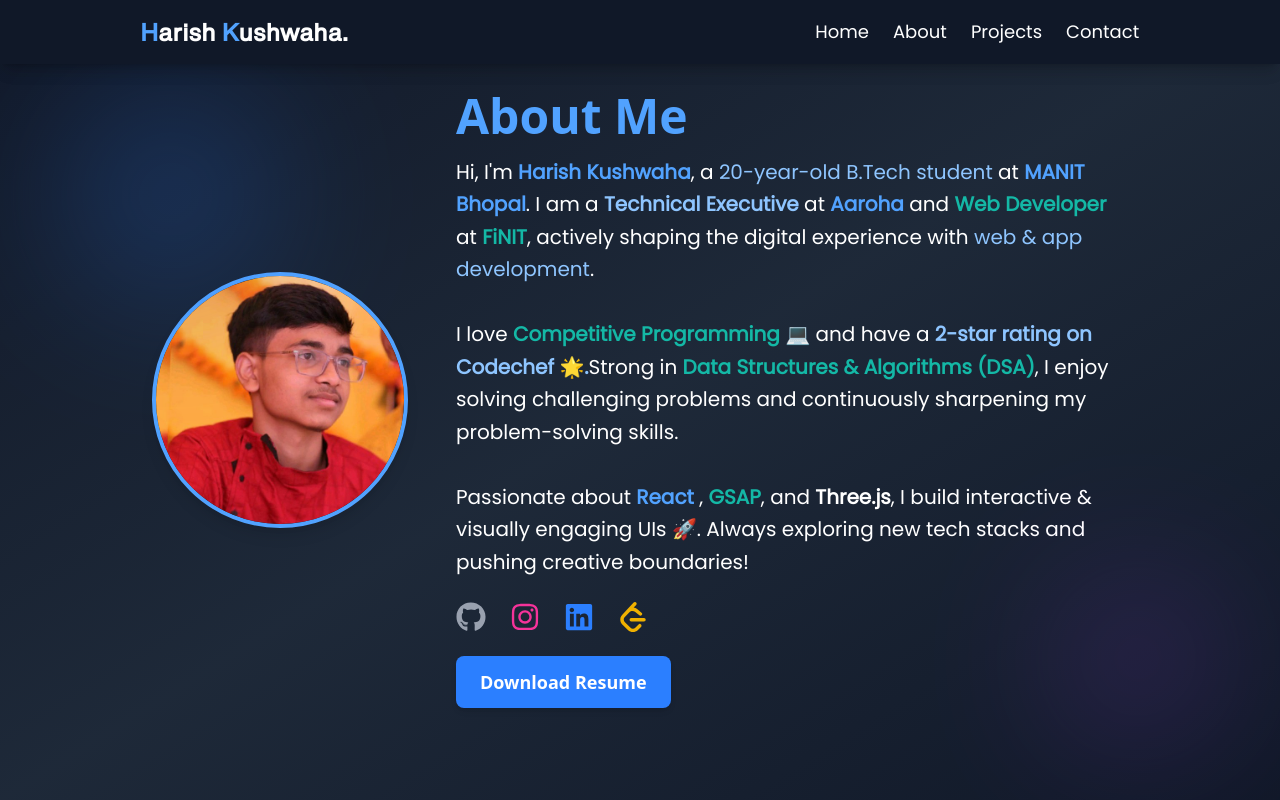
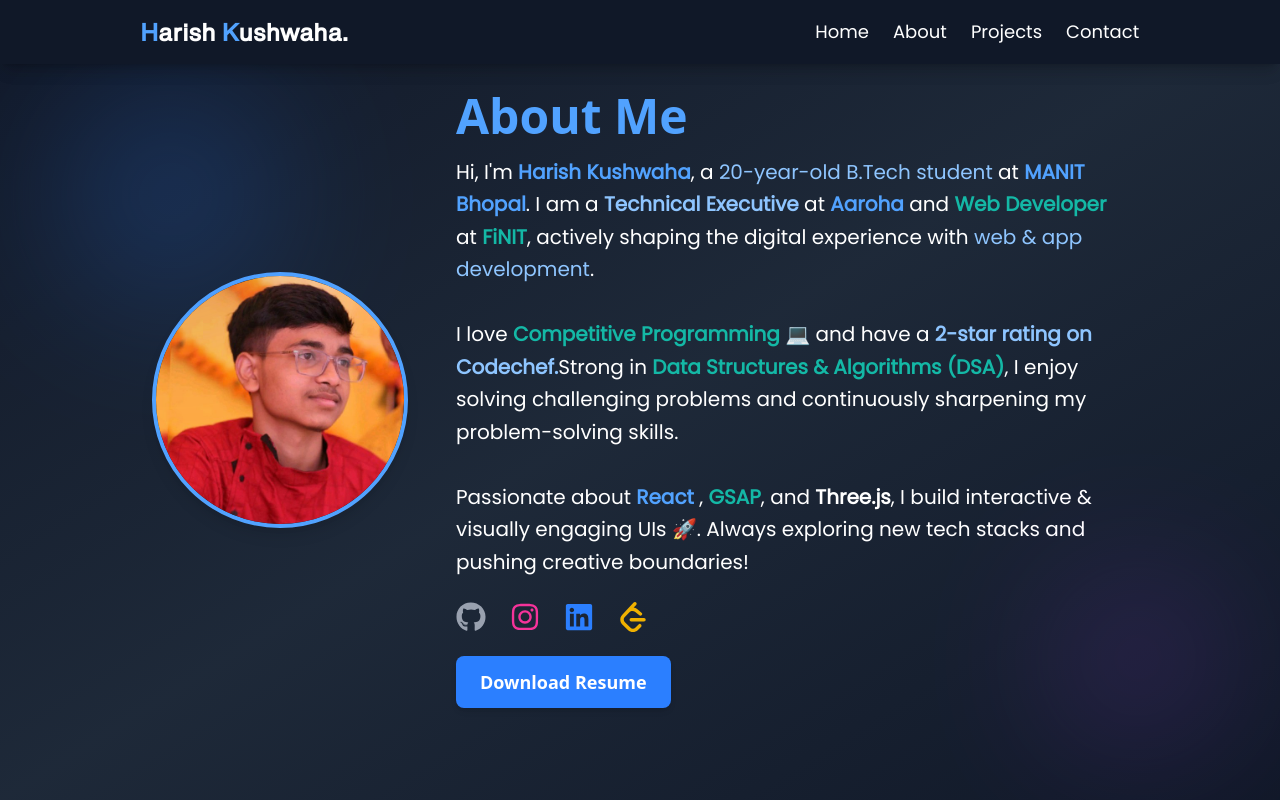
Before and after one commit to harish-kush/HarishPortfolio, a React (Vite) app: page /about in a window 1280 px wide. Shown: the top 800 px of the page. Built offline with nearby package versions, Linux system fonts and the light colour scheme.

Commit message:
testing git

```diff
--- a/src/pages/About.jsx
+++ b/src/pages/About.jsx
@@ -52,7 +52,7 @@
 
           <br /><br />
 
-          I love <span className="text-[#14B8A6] font-semibold">Competitive Programming 💻 </span>and have a <span className="font-semibold text-blue-300">2-star rating on Codechef 🌟.</span>
+          I love <span className="text-[#14B8A6] font-semibold">Competitive Programming 💻 </span>and have a <span className="font-semibold text-blue-300">2-star rating on Codechef.</span>
           Strong in <span className="text-[#14B8A6] font-semibold">Data Structures & Algorithms (DSA)</span>, I enjoy solving challenging problems and continuously sharpening my problem-solving skills.
 
           <br /><br />
```
